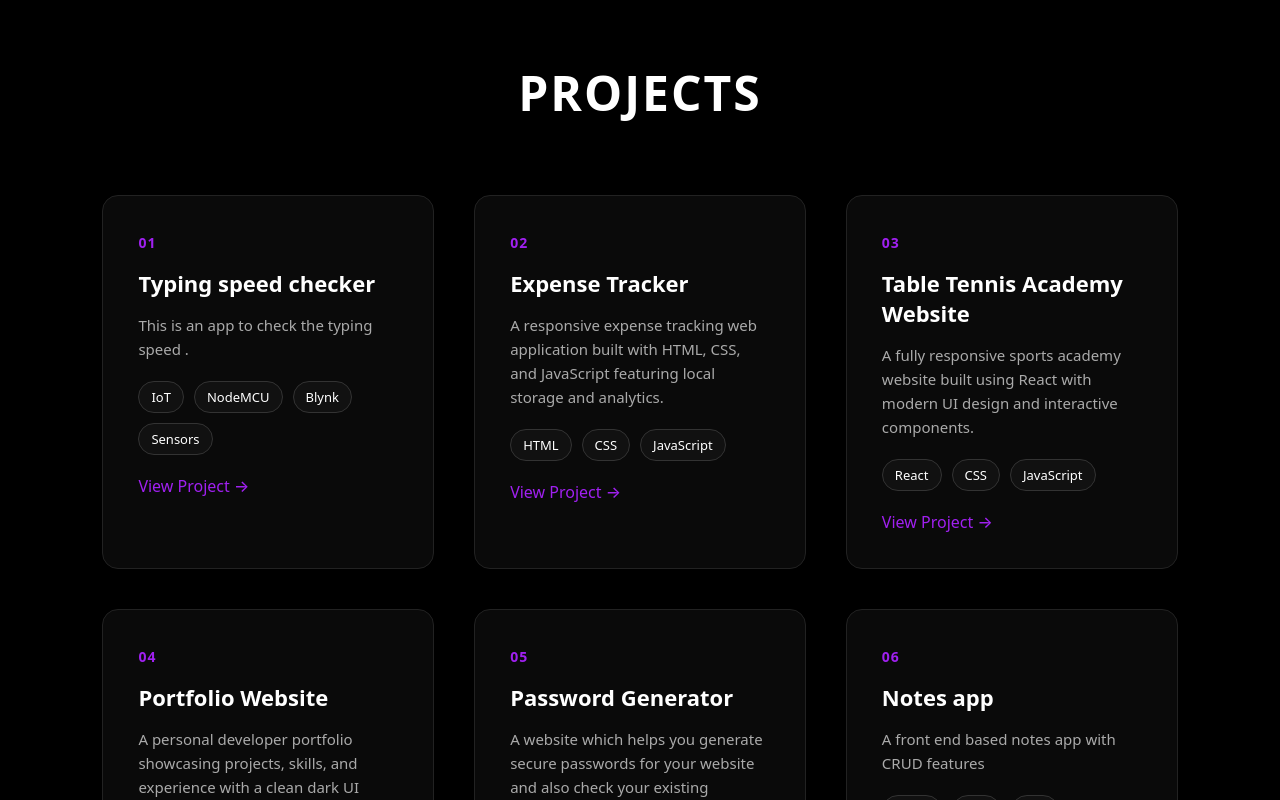
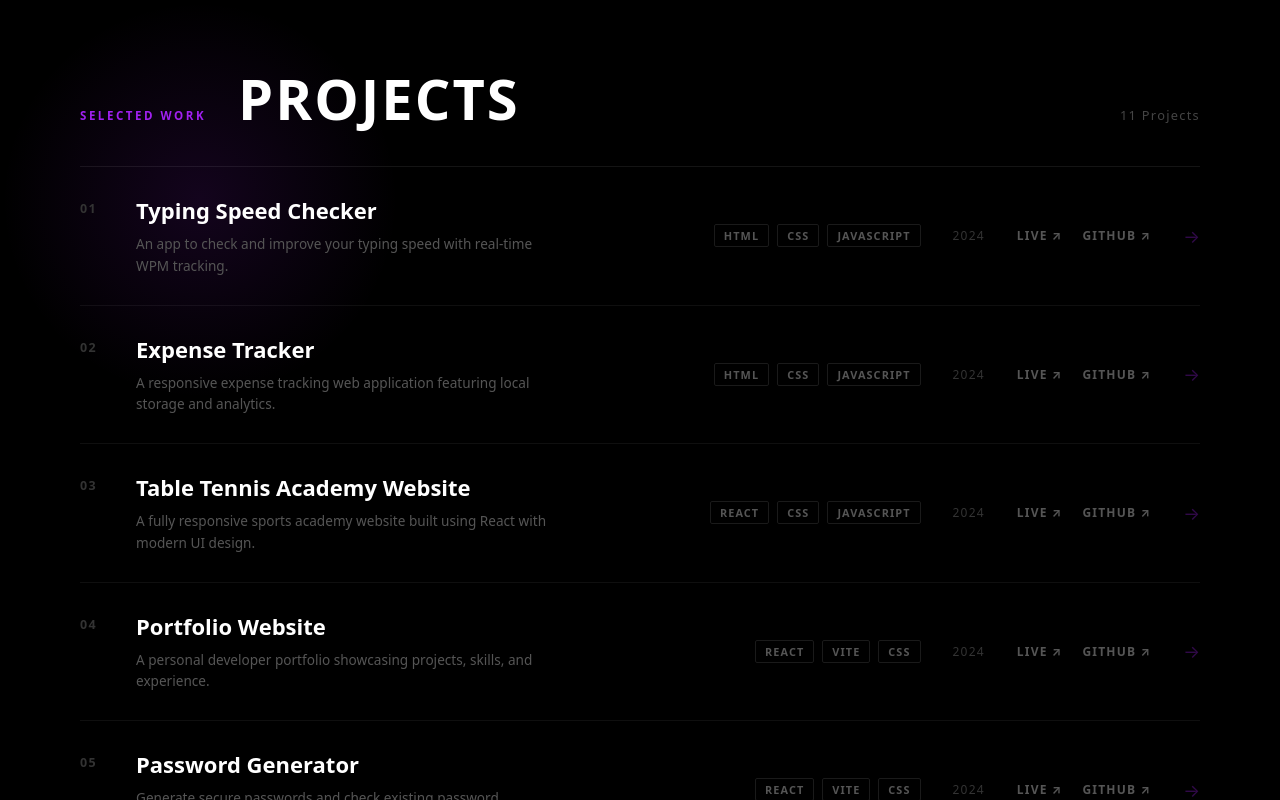
Before and after one commit to Karthik-Sujith/Karthik-, a React (Vite) app: page /projects in a window 1280 px wide. Shown: the top 800 px of the page. Built offline with nearby package versions, Linux system fonts and the light colour scheme.

Commit message:
Fix: Chnaging the style of the project page

```diff
--- a/src/components/projects-page/project/Project.css
+++ b/src/components/projects-page/project/Project.css
@@ -1,105 +1,330 @@
-.projects-page {
+.pp2-root {
   width: 100%;
   min-height: 100vh;
   background: #000;
-  padding: 60px 8%;
-  color: white;
-  font-family: system-ui, -apple-system, BlinkMacSystemFont, "Segoe UI", Roboto;
-}
-
-.projects-heading {
-  text-align: center;
-  font-size: 48px;
-  font-weight: 800;
-  letter-spacing: 2px;
-  margin-bottom: 70px;
-}
-
-.projects-container {
-  display: grid;
-  grid-template-columns: repeat(auto-fit, minmax(320px, 1fr));
-  gap: 40px;
-}
-
-.project-card {
+  color: #fff;
+  font-family: system-ui, -apple-system, BlinkMacSystemFont, "Segoe UI", Roboto,
+    Oxygen, Ubuntu, Cantarell, "Open Sans", "Helvetica Neue", sans-serif;
+  padding: 70px 0 80px;
   position: relative;
-  background: #0a0a0a;
-  border: 1px solid #222;
-  border-radius: 16px;
-  padding: 35px;
-  transition: 0.4s ease;
   overflow: hidden;
 }
 
-.project-card::before {
+/* CURSOR GLOW */
+.pp2-glow {
+  position: fixed;
+  width: 400px;
+  height: 400px;
+  border-radius: 50%;
+  background: radial-gradient(circle, rgba(160, 32, 240, 0.12), transparent 70%);
+  pointer-events: none;
+  z-index: 0;
+  top: 0;
+  left: 0;
+  transform: translate(0, 0);
+  will-change: transform;
+}
+
+.pp2-container {
+  max-width: 1200px;
+  margin: 0 auto;
+  padding: 0 40px;
+  position: relative;
+  z-index: 1;
+}
+
+/* HEADER */
+.pp2-header {
+  display: flex;
+  align-items: baseline;
+  gap: 32px;
+  margin-bottom: 40px;
+  flex-wrap: wrap;
+}
+
+.pp2-label {
+  font-size: 0.72rem;
+  font-weight: 700;
+  letter-spacing: 0.22em;
+  color: #a020f0;
+  margin: 0;
+}
+
+.pp2-heading {
+  font-size: 56px;
+  font-weight: 800;
+  letter-spacing: 2px;
+  margin: 0;
+  line-height: 1;
+}
+
+.pp2-count {
+  font-size: 0.8rem;
+  color: #444;
+  letter-spacing: 0.1em;
+  margin: 0;
+  margin-left: auto;
+}
+
+/* DIVIDER */
+.pp2-divider {
+  width: 100%;
+  height: 1px;
+  background: rgba(255, 255, 255, 0.08);
+  margin: 0;
+}
+
+/* ROW */
+.pp2-row {
+  display: flex;
+  align-items: center;
+  justify-content: space-between;
+  padding: 28px 0;
+  border-bottom: 1px solid rgba(255, 255, 255, 0.06);
+  cursor: pointer;
+  position: relative;
+  gap: 24px;
+}
+
+/* Subtle purple left border reveal on hover */
+.pp2-row::before {
   content: "";
   position: absolute;
-  top: -50%;
-  right: -50%;
-  width: 300px;
-  height: 300px;
-  background: radial-gradient(circle, #a020f0, transparent 70%);
-  opacity: 0;
-  transition: 0.4s ease;
+  left: -40px;
+  top: 0;
+  width: 2px;
+  height: 0%;
+  background: #a020f0;
+  transition: height 0.35s ease;
 }
 
-.project-card:hover::before {
-  opacity: 0.15;
+.pp2-row:hover::before {
+  height: 100%;
 }
 
-.project-card:hover {
-  transform: translateY(-10px);
-  border: 1px solid #a020f0;
+/* LEFT SIDE */
+.pp2-row-left {
+  display: flex;
+  align-items: flex-start;
+  gap: 28px;
+  flex: 1;
+  min-width: 0;
 }
 
-.project-number {
-  font-size: 14px;
-  color: #a020f0;
-  font-weight: bold;
-  letter-spacing: 1px;
+.pp2-num {
+  font-size: 0.78rem;
+  font-weight: 700;
+  color: #333;
+  letter-spacing: 0.1em;
+  min-width: 28px;
+  padding-top: 5px;
+  transition: color 0.3s ease;
 }
 
-.project-title {
-  font-size: 22px;
-  margin: 15px 0;
-  font-weight: 600;
+.pp2-info {
+  flex: 1;
+  min-width: 0;
 }
 
-.project-description {
-  font-size: 15px;
-  line-height: 1.6;
-  color: #aaa;
-  margin-bottom: 20px;
+.pp2-title {
+  font-size: 22px;
+  font-weight: 600;
+  margin: 0 0 8px;
+  transition: color 0.3s ease;
+  white-space: nowrap;
+  overflow: hidden;
+  text-overflow: ellipsis;
 }
 
-.project-tech {
-  display: flex;
-  flex-wrap: wrap;
-  gap: 10px;
-  margin-bottom: 20px;
+.pp2-row:hover .pp2-title {
+  color: #fff;
 }
 
-.tech-badge {
-  background: #111;
-  border: 1px solid #333;
-  padding: 6px 12px;
-  border-radius: 20px;
-  font-size: 13px;
-  transition: 0.3s ease;
+.pp2-desc {
+  font-size: 0.85rem;
+  color: #555;
+  margin: 0;
+  line-height: 1.6;
+  max-width: 420px;
+  transition: color 0.3s ease;
 }
 
-.tech-badge:hover {
-  background: #a020f0;
-  border: 1px solid #a020f0;
+.pp2-row:hover .pp2-desc {
+  color: #888;
 }
 
-.project-link {
-  text-decoration: none;
-  color: #a020f0;
-  font-weight: 500;
-  transition: 0.3s ease;
+/* RIGHT SIDE */
+.pp2-row-right {
+  display: flex;
+  align-items: center;
+  gap: 32px;
+  flex-shrink: 0;
 }
 
-.project-link:hover {
-  color: white;
+/* TECH */
+.pp2-tech {
+  display: flex;
+  gap: 8px;
+  flex-wrap: wrap;
+  justify-content: flex-end;
 }
+
+.pp2-badge {
+  font-size: 0.68rem;
+  font-weight: 600;
+  letter-spacing: 0.1em;
+  color: #555;
+  border: 1px solid #1a1a1a;
+  padding: 3px 9px;
+  border-radius: 2px;
+  text-transform: uppercase;
+  transition: color 0.3s ease, border-color 0.3s ease;
+}
+
+.pp2-row:hover .pp2-badge {
+  color: #a020f0;
+  border-color: rgba(160, 32, 240, 0.3);
+}
+
+/* YEAR */
+.pp2-year {
+  font-size: 0.75rem;
+  color: #333;
+  letter-spacing: 0.1em;
+  font-weight: 500;
+  white-space: nowrap;
+}
+
+/* ACTIONS */
+.pp2-actions {
+  display: flex;
+  gap: 20px;
+}
+
+.pp2-link {
+  color: #555;
+  text-decoration: none;
+  font-size: 0.75rem;
+  font-weight: 700;
+  letter-spacing: 0.1em;
+  text-transform: uppercase;
+  position: relative;
+  transition: color 0.3s ease;
+  white-space: nowrap;
+}
+
+.pp2-link::after {
+  content: "";
+  position: absolute;
+  left: 0;
+  bottom: -4px;
+  width: 0;
+  height: 1px;
+  background: linear-gradient(90deg, #a020f0, white);
+  transition: width 0.3s ease;
+}
+
+.pp2-link:hover::after {
+  width: 100%;
+}
+
+.pp2-link:hover {
+  color: #fff;
+}
+
+/* ARROW */
+.pp2-arrow {
+  font-size: 1.1rem;
+  opacity: 0.3;
+  color: #a020f0;
+  transition: opacity 0.3s ease;
+}
+
+/* FOOTER */
+.pp2-footer {
+  padding: 40px 0 0;
+  text-align: right;
+}
+
+.pp2-footer p {
+  font-size: 0.78rem;
+  color: #333;
+  letter-spacing: 0.12em;
+  text-transform: uppercase;
+  margin: 0;
+}
+
+/* ── RESPONSIVE ── */
+@media (max-width: 1024px) {
+  .pp2-row-right {
+    gap: 20px;
+  }
+
+  .pp2-year {
+    display: none;
+  }
+}
+
+@media (max-width: 768px) {
+  .pp2-heading {
+    font-size: 40px;
+  }
+
+  .pp2-row {
+    flex-direction: column;
+    align-items: flex-start;
+    gap: 16px;
+    padding: 24px 0;
+  }
+
+  .pp2-row-right {
+    flex-wrap: wrap;
+    gap: 14px;
+    width: 100%;
+  }
+
+  .pp2-tech {
+    justify-content: flex-start;
+  }
+
+  .pp2-title {
+    font-size: 19px;
+    white-space: normal;
+  }
+
+  .pp2-arrow {
+    display: none;
+  }
+
+  .pp2-row::before {
+    display: none;
+  }
+}
+
+@media (max-width: 600px) {
+  .pp2-container {
+    padding: 0 16px;
+  }
+
+  .pp2-heading {
+    font-size: 32px;
+  }
+
+  .pp2-header {
+    gap: 16px;
+    margin-bottom: 30px;
+  }
+
+  .pp2-count {
+    margin-left: 0;
+    width: 100%;
+  }
+
+  .pp2-desc {
+    font-size: 0.82rem;
+  }
+
+  .pp2-actions {
+    gap: 16px;
+  }
+}
--- a/src/components/projects-page/project/Project.jsx
+++ b/src/components/projects-page/project/Project.jsx
@@ -1,128 +1,235 @@
-import React from "react";
+import React, { useEffect, useRef } from "react";
 import "./Project.css";
+import gsap from "gsap";
+import { ScrollTrigger } from "gsap/ScrollTrigger";
+gsap.registerPlugin(ScrollTrigger);
 
 const projects = [
   {
     id: "01",
-    title: "Typing speed checker",
-    description:
-      "This is an app to check the typing speed .",
-    tech: ["IoT", "NodeMCU", "Blynk", "Sensors"],
+    title: "Typing Speed Checker",
+    description: "An app to check and improve your typing speed with real-time WPM tracking.",
+    tech: ["HTML", "CSS", "JavaScript"],
     link: "https://karthik-sujith.vercel.app/",
+    github: "https://github.com/",
+    year: "2024",
   },
   {
     id: "02",
     title: "Expense Tracker",
-    description:
-      "A responsive expense tracking web application built with HTML, CSS, and JavaScript featuring local storage and analytics.",
+    description: "A responsive expense tracking web application featuring local storage and analytics.",
     tech: ["HTML", "CSS", "JavaScript"],
     link: "https://karthik-sujith.vercel.app/",
+    github: "https://github.com/",
+    year: "2024",
   },
   {
     id: "03",
     title: "Table Tennis Academy Website",
-    description:
-      "A fully responsive sports academy website built using React with modern UI design and interactive components.",
+    description: "A fully responsive sports academy website built using React with modern UI design.",
     tech: ["React", "CSS", "JavaScript"],
     link: "https://karthik-sujith.vercel.app/",
+    github: "https://github.com/",
+    year: "2024",
   },
   {
     id: "04",
     title: "Portfolio Website",
-    description:
-      "A personal developer portfolio showcasing projects, skills, and experience with a clean dark UI theme.",
+    description: "A personal developer portfolio showcasing projects, skills, and experience.",
     tech: ["React", "Vite", "CSS"],
     link: "https://karthik-sujith.vercel.app/",
+    github: "https://github.com/",
+    year: "2024",
   },
-
   {
     id: "05",
     title: "Password Generator",
-    description:
-      "A website which helps you generate secure passwords for your website and also check your existing password strength",
+    description: "Generate secure passwords and check existing password strength instantly.",
     tech: ["React", "Vite", "CSS"],
     link: "https://karthik-sujith.vercel.app/",
+    github: "https://github.com/",
+    year: "2024",
   },
   {
     id: "06",
-    title: "Notes app",
-    description:
-      "A front end based notes app with CRUD features ",
+    title: "Notes App",
+    description: "A frontend-based notes app with full CRUD features and clean UI.",
     tech: ["React", "Vite", "CSS"],
     link: "https://karthik-sujith.vercel.app/",
+    github: "https://github.com/",
+    year: "2024",
   },
   {
     id: "07",
-    title: "Photobooth app",
-    description:
-      "A photobooth app built in react to click photo strips ",
+    title: "Photobooth App",
+    description: "A photobooth app built in React to capture and create fun photo strips.",
     tech: ["React", "Vite", "CSS"],
     link: "https://karthik-sujith.vercel.app/",
+    github: "https://github.com/",
+    year: "2024",
   },
   {
     id: "08",
-    title: "PDF app",
-    description:
-      "A PDF app with essential PDF tools for you pdf ",
+    title: "PDF App",
+    description: "A PDF utility app with essential tools for managing and editing your PDFs.",
     tech: ["React", "Vite", "CSS"],
     link: "https://karthik-sujith.vercel.app/",
+    github: "https://github.com/",
+    year: "2024",
   },
   {
     id: "09",
-    title: "Emergency app",
-    description:
-      "An app which helps you locate nearby amenities near you location ",
+    title: "Emergency App",
+    description: "Locate nearby emergency amenities based on your current location.",
     tech: ["React", "Vite", "CSS"],
     link: "https://karthik-sujith.vercel.app/",
+    github: "https://github.com/",
+    year: "2024",
   },
   {
     id: "10",
-    title: "QR-Code generator",
-    description:
-      "An app which helps you convert your content into QR codes",
+    title: "QR-Code Generator",
+    description: "Convert any text or URL into a scannable QR code instantly.",
     tech: ["React", "Vite", "CSS"],
     link: "https://karthik-sujith.vercel.app/",
+    github: "https://github.com/",
+    year: "2024",
   },
   {
     id: "11",
     title: "Calculator",
-    description:
-      "A calculator app made using html,css,js",
-    tech: ["React", "Vite", "CSS"],
+    description: "A clean, functional calculator app built with HTML, CSS, and JavaScript.",
+    tech: ["HTML", "CSS", "JavaScript"],
     link: "https://karthik-sujith.vercel.app/",
+    github: "https://github.com/",
+    year: "2024",
   },
 ];
 
-function Project() {
+export default function Project() {
+  const rowsRef = useRef([]);
+  const headingRef = useRef(null);
+  const glowRef = useRef(null);
+  const pageRef = useRef(null);
+
+  useEffect(() => {
+    // Heading reveal
+    gsap.fromTo(
+      headingRef.current,
+      { opacity: 0, y: 60 },
+      { opacity: 1, y: 0, duration: 1, ease: "power4.out" }
+    );
+
+    // Staggered row reveals
+    rowsRef.current.forEach((row, i) => {
+      if (!row) return;
+      gsap.fromTo(
+        row,
+        { opacity: 0, y: 40 },
+        {
+          opacity: 1,
+          y: 0,
+          duration: 0.7,
+          ease: "power3.out",
+          scrollTrigger: {
+            trigger: row,
+            start: "top 88%",
+            once: true,
+          },
+          delay: (i % 5) * 0.07,
+        }
+      );
+    });
+
+    // Cursor glow follow
+    const handleMouseMove = (e) => {
+      if (!glowRef.current) return;
+      gsap.to(glowRef.current, {
+        x: e.clientX - 200,
+        y: e.clientY - 200,
+        duration: 0.8,
+        ease: "power2.out",
+      });
+    };
+
+    const page = pageRef.current;
+    page.addEventListener("mousemove", handleMouseMove);
+    return () => page.removeEventListener("mousemove", handleMouseMove);
+  }, []);
+
+  const handleRowEnter = (e) => {
+    const num = e.currentTarget.querySelector(".pp2-num");
+    const title = e.currentTarget.querySelector(".pp2-title");
+    const arrow = e.currentTarget.querySelector(".pp2-arrow");
+    gsap.to(num, { color: "#a020f0", x: 6, duration: 0.3, ease: "power2.out" });
+    gsap.to(title, { x: 10, duration: 0.3, ease: "power2.out" });
+    gsap.to(arrow, { x: 6, opacity: 1, duration: 0.3, ease: "power2.out" });
+  };
+
+  const handleRowLeave = (e) => {
+    const num = e.currentTarget.querySelector(".pp2-num");
+    const title = e.currentTarget.querySelector(".pp2-title");
+    const arrow = e.currentTarget.querySelector(".pp2-arrow");
+    gsap.to(num, { color: "#333", x: 0, duration: 0.3, ease: "power2.out" });
+    gsap.to(title, { x: 0, duration: 0.3, ease: "power2.out" });
+    gsap.to(arrow, { x: 0, opacity: 0.3, duration: 0.3, ease: "power2.out" });
+  };
+
   return (
-    <div className="projects-page">
-      <h1 className="projects-heading">PROJECTS</h1>
+    <div className="pp2-root" ref={pageRef}>
+      {/* Cursor glow */}
+      <div className="pp2-glow" ref={glowRef} />
 
-      <div className="projects-container">
-        {projects.map((project) => (
-          <div key={project.id} className="project-card">
-            <span className="project-number">{project.id}</span>
+      <div className="pp2-container">
+        {/* Header */}
+        <div className="pp2-header" ref={headingRef}>
+          <p className="pp2-label">SELECTED WORK</p>
+          <h1 className="pp2-heading">PROJECTS</h1>
+          <p className="pp2-count">{projects.length} Projects</p>
+        </div>
 
-            <h2 className="project-title">{project.title}</h2>
+        {/* Top border */}
+        <div className="pp2-divider" />
 
-            <p className="project-description">{project.description}</p>
+        {/* Project rows */}
+        {projects.map((project, i) => (
+          <div
+            key={project.id}
+            className="pp2-row"
+            ref={(el) => (rowsRef.current[i] = el)}
+            onMouseEnter={handleRowEnter}
+            onMouseLeave={handleRowLeave}
+          >
+            <div className="pp2-row-left">
+              <span className="pp2-num">{project.id}</span>
+              <div className="pp2-info">
+                <h2 className="pp2-title">{project.title}</h2>
+                <p className="pp2-desc">{project.description}</p>
+              </div>
+            </div>
 
-            <div className="project-tech">
-              {project.tech.map((tech, index) => (
-                <span key={index} className="tech-badge">
-                  {tech}
-                </span>
+            <div className="pp2-row-right">
+              <div className="pp2-tech">
+                {project.tech.map((t, idx) => (
+                  <span key={idx} className="pp2-badge">{t}</span>
                 ))}
               </div>
-
-            <a href={project.link} className="project-link">
-              View Project →
-            </a>
+              <span className="pp2-year">{project.year}</span>
+              <div className="pp2-actions">
+                <a href={project.link} className="pp2-link">Live ↗</a>
+                <a href={project.github} className="pp2-link">GitHub ↗</a>
+              </div>
+              <span className="pp2-arrow">→</span>
+            </div>
           </div>
         ))}
+
+        <div className="pp2-divider" />
+
+        <div className="pp2-footer">
+          <p>All projects built with passion & precision.</p>
+        </div>
       </div>
     </div>
   );
 }
-
-export default Project;
```
Lines whose indentation alone changed are shown as unchanged.
